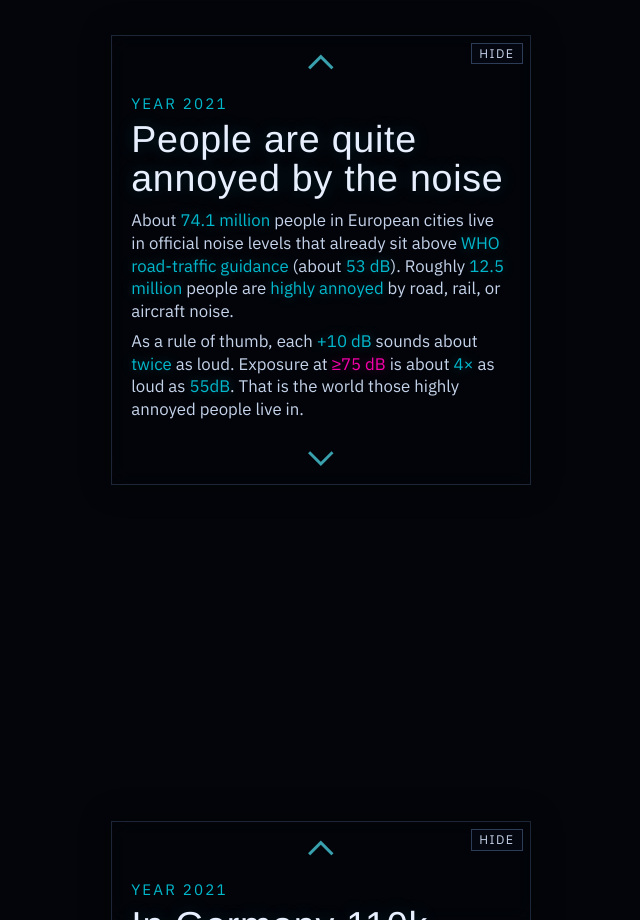
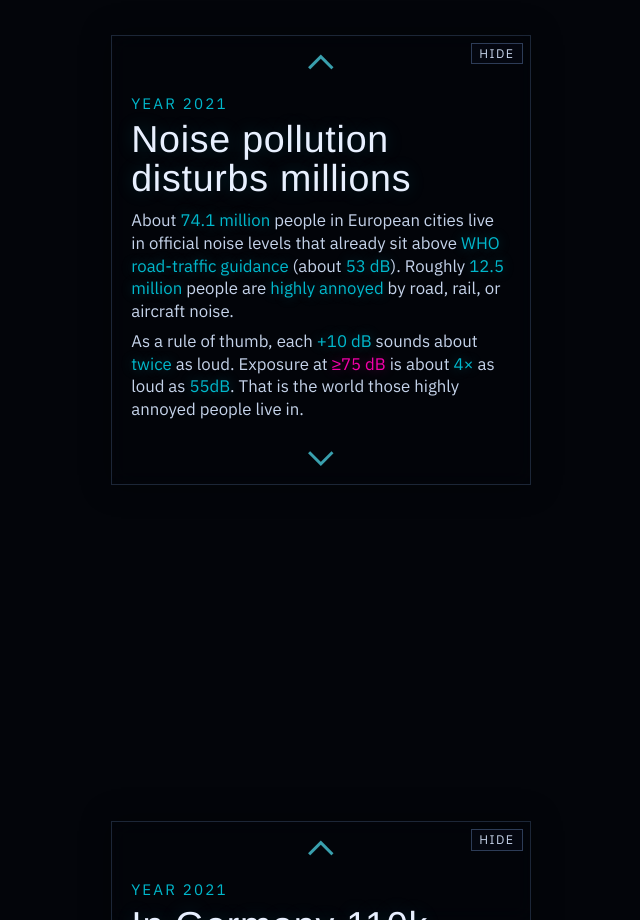
Before and after one commit to fotinidelig/noise-pollution-dataviz, a React (Vite) app in the folder app/: page / in a window 1280 px wide. Shown: the part 2540-3460 px from the top of the page, without its empty margins (319-959 px from the left). Built offline with nearby package versions, Linux system fonts and the light colour scheme; no server answers; a web font is replaced by a local one.

Commit message:
Update Europe story title to noise disturbs millions
Correct spelling to “disturbs” (from user’s “disturbes”).

Co-authored-by: Fotini Deligiannaki <fotinidelig@users.noreply.github.com>

```diff
--- a/app/src/scrolly/buildSteps.ts
+++ b/app/src/scrolly/buildSteps.ts
@@ -126,7 +126,7 @@ export function buildSteps(m: StoryMetrics): StoryStep[] {
       id: 'europe',
       railLabel: 'Europe',
       year: eu.year_label,
-      title: 'People are quite annoyed by the noise',
+      title: 'Noise pollution disturbs millions',
       questions: [],
       body: [
         `About ${hi(whoAbove)} people in European cities live in official noise levels that already sit above ${hi('WHO road-traffic guidance')} (about ${hi('53 dB')}). Roughly ${hi(ha)} people are ${hi('highly annoyed')} by road, rail, or aircraft noise.`,
```
Also changed, not shown: 1 other file (tests, documents, lock files or other folders).
